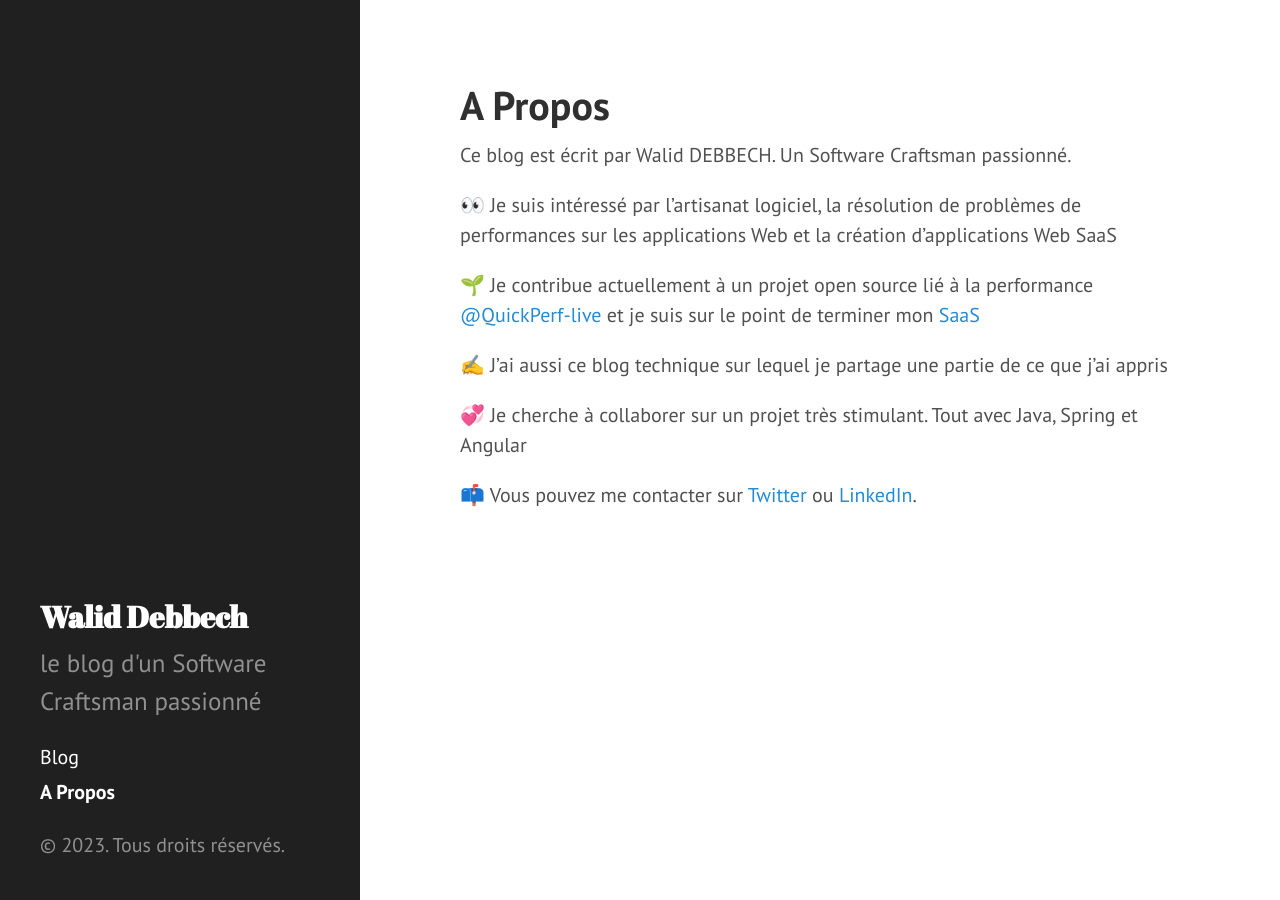
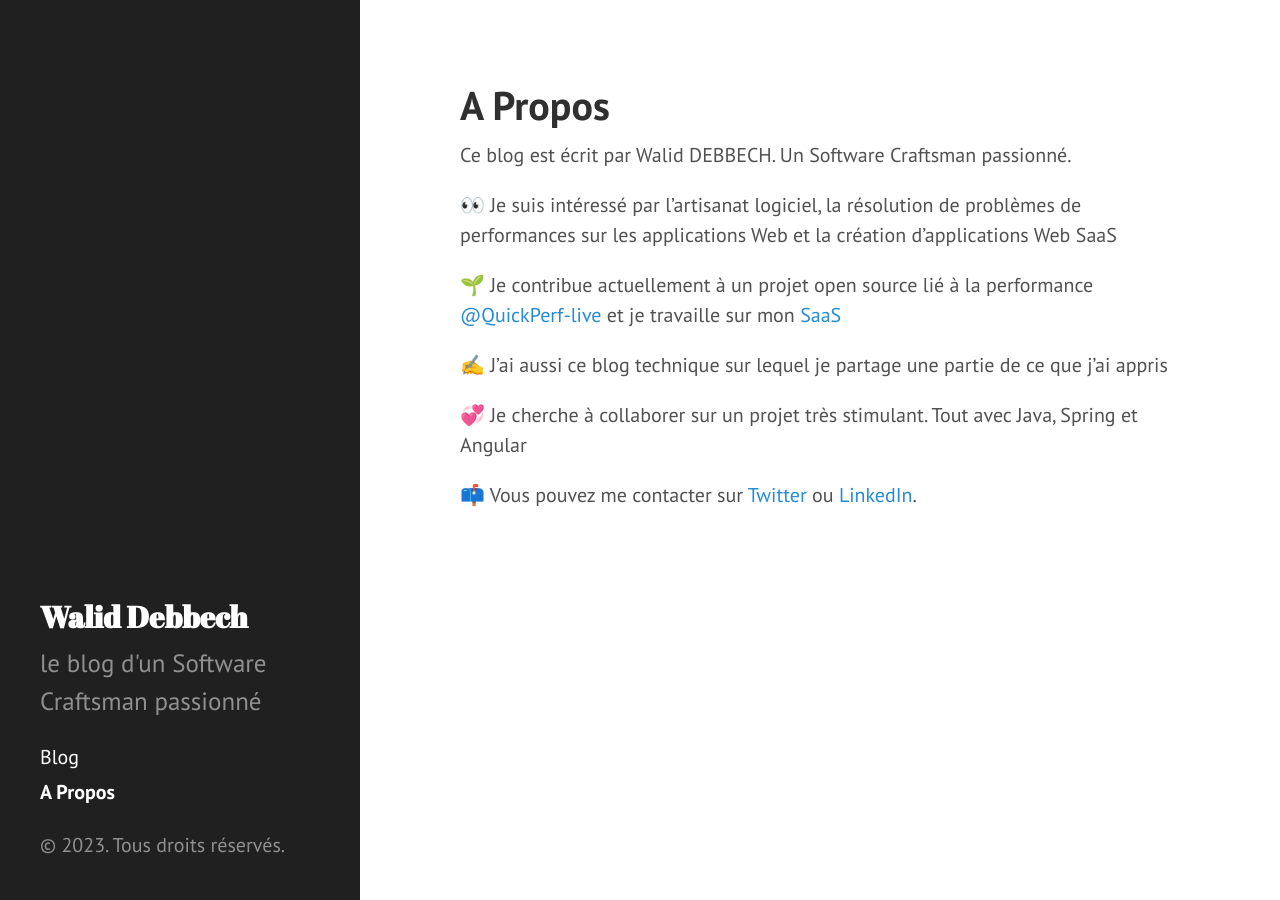
Before and after one commit to debbeca/debbeca.github.io, a Jekyll site: the page built from about.md, in a window 1280 px wide. Built offline with Jekyll 4.4.1, drawn with Linux system fonts in a browser that asks for light colours; Markdown is read by kramdown in place of the engine named in the settings.

Commit message:
Update about.md

```diff
--- a/about.md
+++ b/about.md
@@ -7,7 +7,7 @@ Ce blog est écrit par Walid DEBBECH. Un Software Craftsman passionné.
 
 👀 Je suis intéressé par l'artisanat logiciel, la résolution de problèmes de performances sur les applications Web et la création d'applications Web SaaS
 
-🌱 Je contribue actuellement à un projet open source lié à la performance [@QuickPerf-live](https://github.com/quick-perf/quickperf-live)  et je suis sur le point de terminer mon [SaaS](https://www.skillometrics.com)
+🌱 Je contribue actuellement à un projet open source lié à la performance [@QuickPerf-live](https://github.com/quick-perf/quickperf-live)  et je travaille sur mon [SaaS](https://www.skillometrics.com)
 
 ✍️ J'ai aussi ce blog technique sur lequel je partage une partie de ce que j'ai appris
 
```
